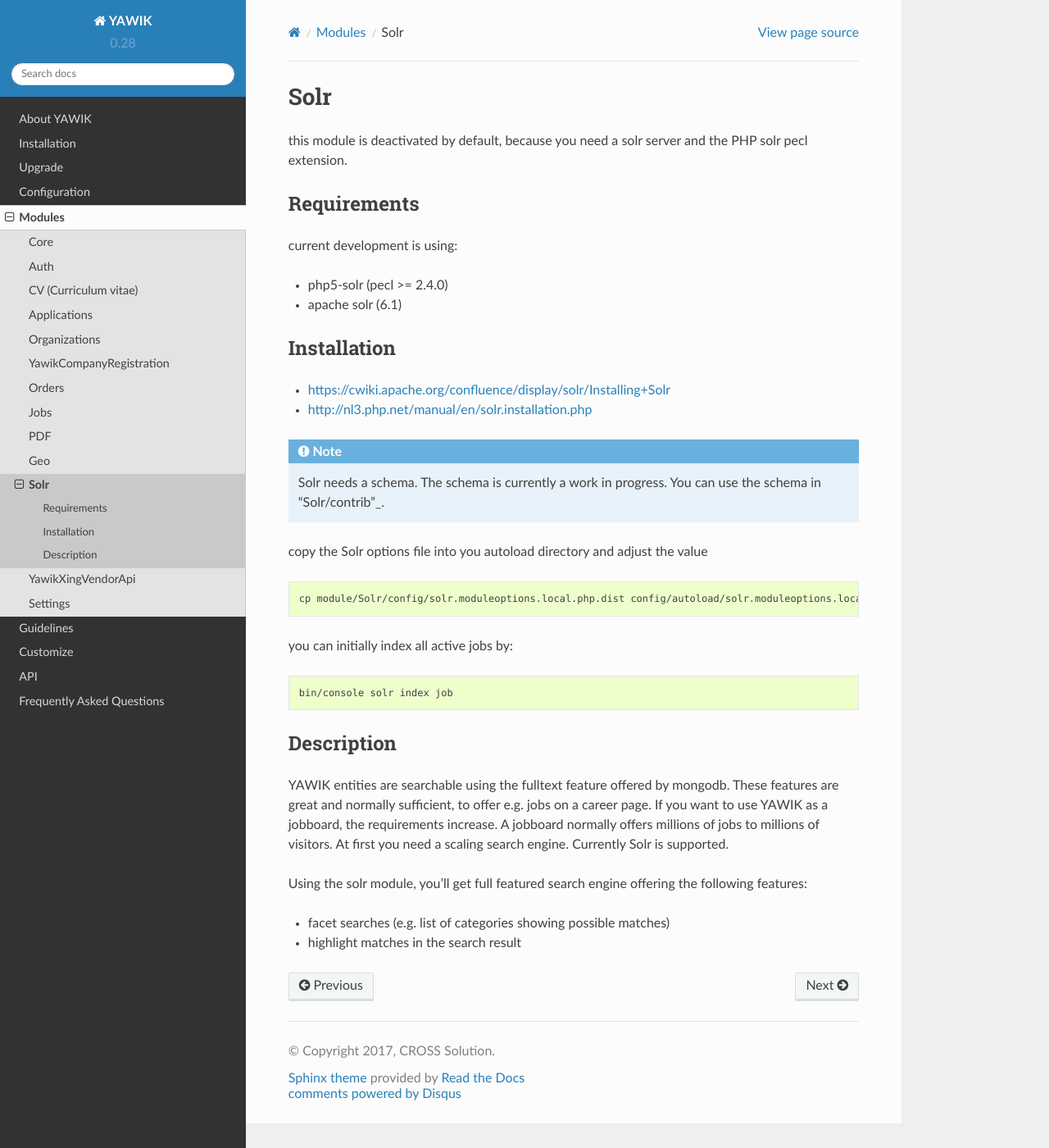
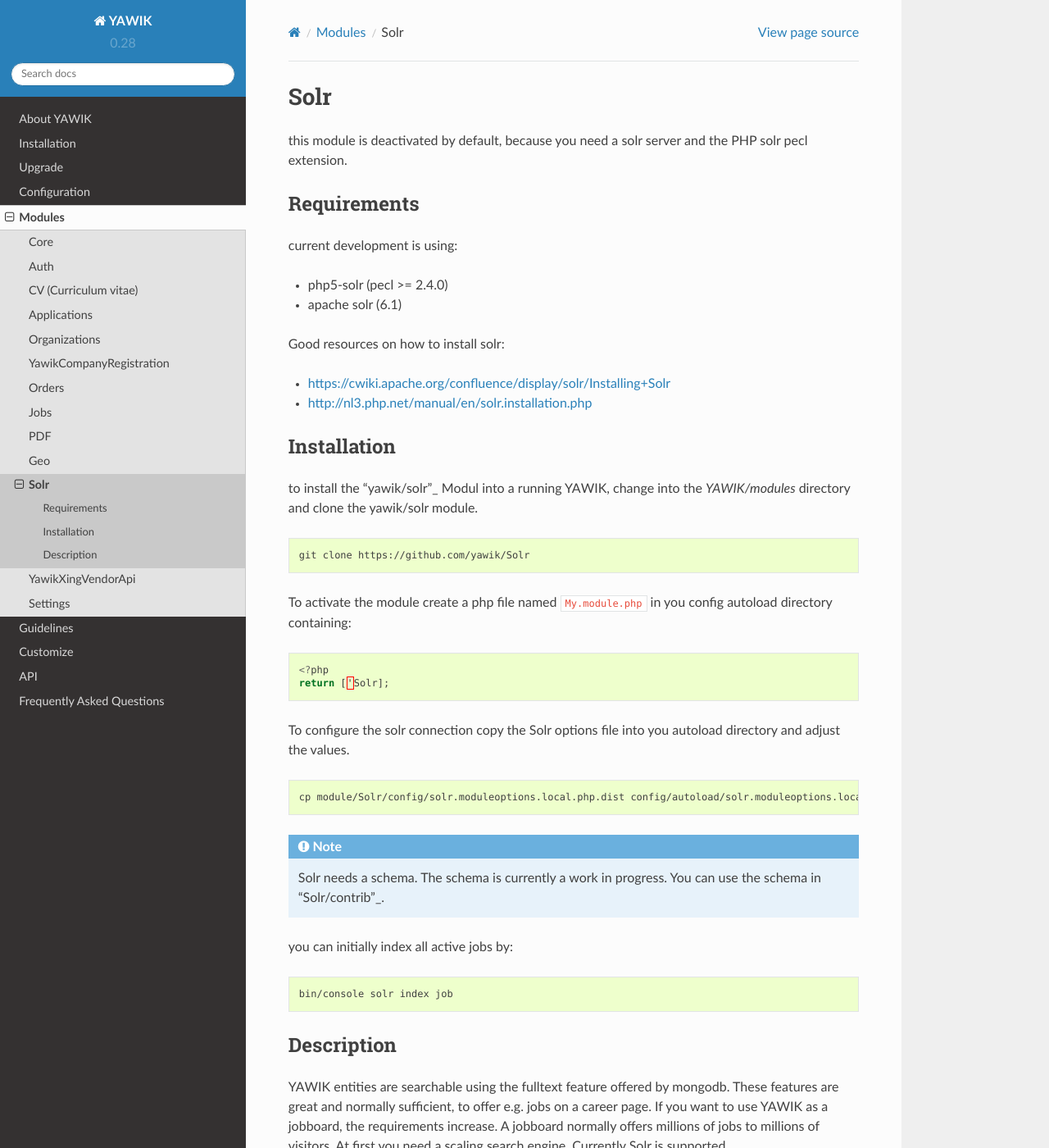
Before and after one commit to cross-solution/YawikDocs, a Sphinx documentation site: the page built from source/modules/solr/index.rst, in a window 1280 px wide and 1400 px high. Shown: the whole window at 82% size. Built offline with Sphinx 7.4.7 and the Read the Docs theme 2.0.0, drawn with Linux system fonts in a browser that asks for light colours; comment, search, counter and statistics services are not loaded.

Commit message:
link the solr repository

```diff
--- a/source/modules/core/index.rst
+++ b/source/modules/core/index.rst
@@ -198,7 +198,9 @@
 ========================= ==============================================================================================
  Name                      Description
 ========================= ==============================================================================================
- core.create_paginator     is fired when CreatePaginator plugins creating a paginator
+ core.create_paginator     is fired, when CreatePaginator plugins creating a paginator
+ job.created               is fired, when a user created a job opening.
+ job.accepted              is fired, when an admin accepts a new or modifications on an existing job opening
 ========================= ==============================================================================================
 
 
--- a/source/modules/solr/index.rst
+++ b/source/modules/solr/index.rst
@@ -13,23 +13,40 @@
 * php5-solr (pecl >= 2.4.0)
 * apache solr (6.1)
 
+Good resources on how to install solr:
+
+* https://cwiki.apache.org/confluence/display/solr/Installing+Solr
+* http://nl3.php.net/manual/en/solr.installation.php
+
 Installation
 ^^^^^^^^^^^^
 
-* https://cwiki.apache.org/confluence/display/solr/Installing+Solr
-* http://nl3.php.net/manual/en/solr.installation.php
+to install the "yawik/solr"_ Modul into a running YAWIK, change into the `YAWIK/modules` directory and clone
+the yawik/solr module.
+
+.. code-block:: sh
+
+ git clone https://github.com/yawik/Solr
+
+To activate the module create a php file named ``My.module.php`` in you config autoload directory containing:
+
+.. code-block:: php
+
+ <?php
+ return ['Solr];
+
+To configure the solr connection copy the Solr options file into you autoload directory and adjust the values.
+
+.. code-block:: sh
+
+  cp module/Solr/config/solr.moduleoptions.local.php.dist config/autoload/solr.moduleoptions.local.php
 
 .. note::
 
  Solr needs a schema. The schema is currently a work in progress. You can use the schema in "Solr/contrib"_.
 
-.. _Solr/conrtib: https://github.com/yawik/Solr/tree/master/contrib
-
-copy the Solr options file into you autoload directory and adjust the value
-
-.. code-block:: sh
-
-  cp module/Solr/config/solr.moduleoptions.local.php.dist config/autoload/solr.moduleoptions.local.php
+.. _yawik/solr: https://github.com/yawik/Solr
+.. _Solr/contrib: https://github.com/yawik/Solr/tree/master/contrib
 
 
 you can initially index all active jobs by:
```
